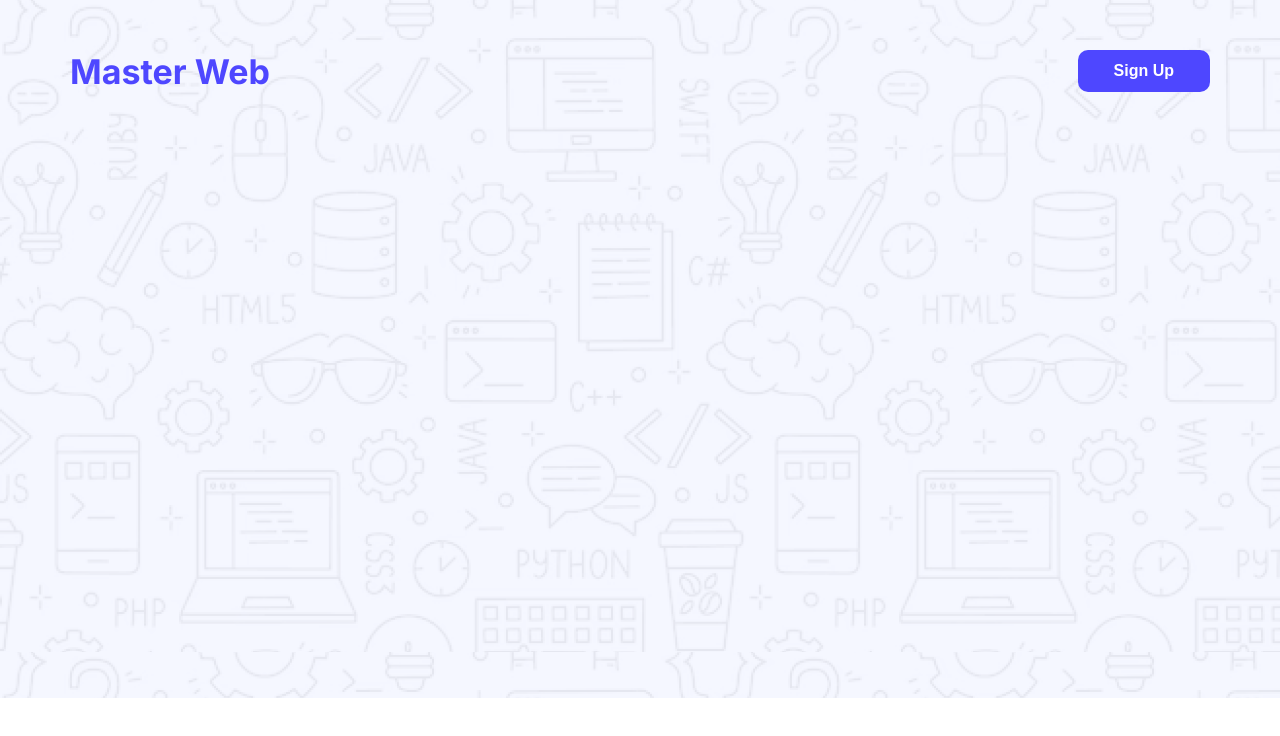
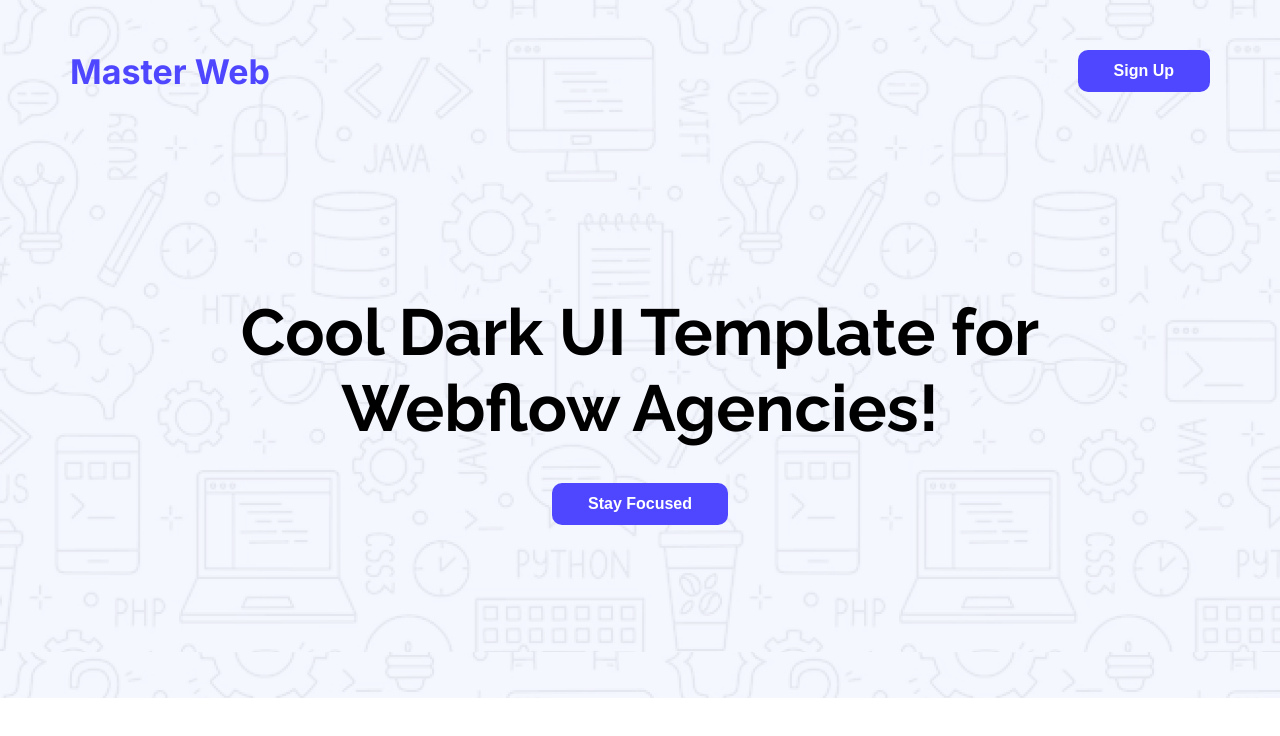
Before and after one commit to Al-Shiam-Nabil/assignment1-landing-launchpad, a plain HTML site: page index.html in a window 1280 px wide. Drawn offline with Linux system fonts and the light colour scheme.

Commit message:
header section complete

```diff
--- a/index.html
+++ b/index.html
@@ -1,5 +1,6 @@
 <!DOCTYPE html>
 <html lang="en-US">
+
 <head>
     <meta charset="UTF-8">
     <meta name="viewport" content="width=device-width, initial-scale=1.0">
@@ -10,16 +11,23 @@
     <link rel="stylesheet" href="./styles/style.css">
     <link rel="stylesheet" href="./styles/shared-style.css">
 </head>
+
 <body>
 
-     <header>
+    <header>
         <nav class="content-width">
             <div class="logo secondary-font">Master Web</div>
             <button class="common-btn">Sign Up</button>
         </nav>
-     </header>
-   <main></main>
-   <footer></footer>
+
+        <section class="banner-container">
+            <h1 class="banner-heading">Cool Dark UI Template for Webflow Agencies!</h1>
+            <button class="common-btn">Stay Focused</button>
+        </section>
+    </header>
+    <main></main>
+    <footer></footer>
 
 </body>
+
 </html>
--- a/styles/shared-style.css
+++ b/styles/shared-style.css
@@ -3,6 +3,7 @@
 .content-width {
   max-width: 1140px;
   margin: 0 auto;
+
 }
 
 .secondary-font {
--- a/styles/style.css
+++ b/styles/style.css
@@ -30,3 +30,14 @@ nav{
     font-weight: bolder;
     color:#4E47FF;
 }
+
+.banner-container{
+    max-width: 905px;
+    margin: 152px auto;
+    text-align: center;
+}
+
+.banner-heading{
+    font-size: 65px;
+    margin-bottom: 37px;
+}
```
